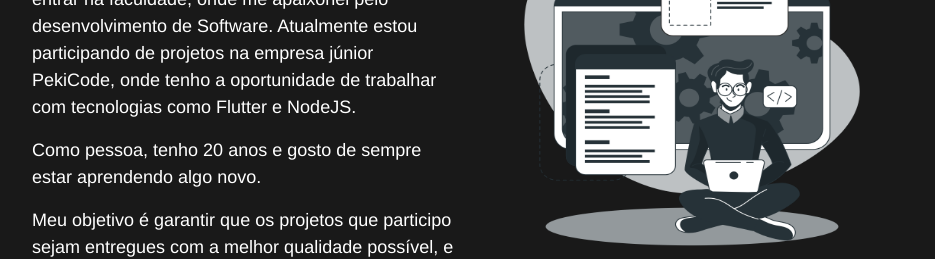
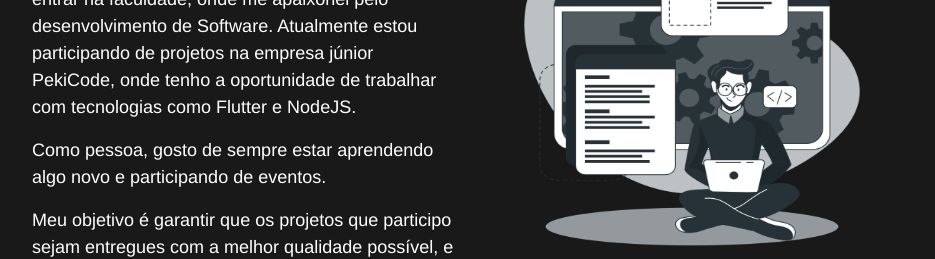
Before and after one commit to devarthurmiranda/vue-portfolio, a Vue app: page / in a window 1280 px wide. Shown: the part 860-1119 px from the top of the page, without its empty margins (172-1107 px from the left). Built offline with nearby package versions, Linux system fonts and the light colour scheme; the HTML template or start-up script is replaced by a standard one.

Commit message:
Update: updating data

```diff
--- a/data/about.js
+++ b/data/about.js
@@ -1,7 +1,7 @@
 let about = {
         title: 'Sobre mim',
         first_paragraph: 'Comecei a programar em 2020, pouco antes de entrar na faculdade, onde me apaixonei pelo desenvolvimento de Software. Atualmente estou participando de projetos na empresa júnior PekiCode, onde tenho a oportunidade de trabalhar com tecnologias como Flutter e NodeJS.',
-        second_paragraph: 'Como pessoa, tenho 20 anos e gosto de sempre estar aprendendo algo novo.',
+        second_paragraph: 'Como pessoa, gosto de sempre estar aprendendo algo novo e participando de eventos.',
         third_paragraph: 'Meu objetivo é garantir que os projetos que participo sejam entregues com a melhor qualidade possível, e que possam ajudar as pessoas de alguma forma.',
 }
 
```
Also changed, not shown: src/assets/euu.png.
